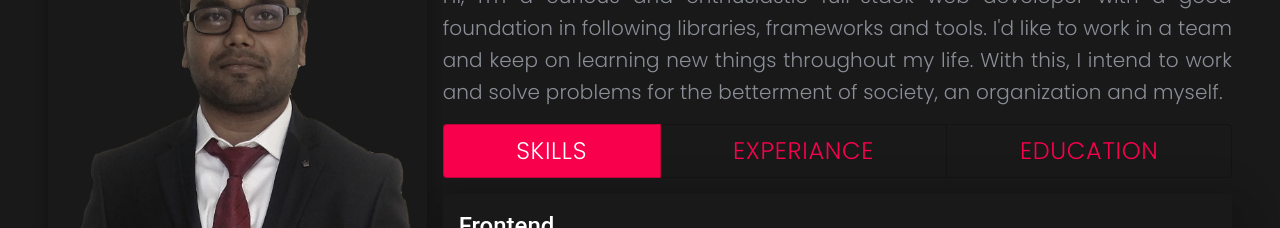
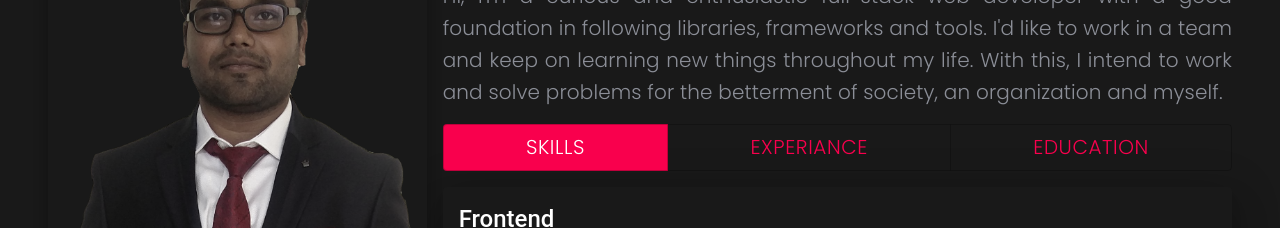
Before and after one commit to rohitkumar0427/portfolio, a React (Create React App) app: page / in a window 1280 px wide. Shown: the part 940-1168 px from the top of the page. Built offline with nearby package versions, Linux system fonts and the light colour scheme.

Commit message:
font reduced

```diff
--- a/src/Pages/About.jsx
+++ b/src/Pages/About.jsx
@@ -51,7 +51,7 @@ const useStyles = makeStyles({
   buttonItem: {
     flexGrow: "1",
     color: "#F9004D",
-    fontSize: "1.5rem",
+    fontSize: "1.25rem",
     // textAlign: "center",
     "&:hover": { backgroundColor: "#F9004D", color: "#fff" },
   },
```
